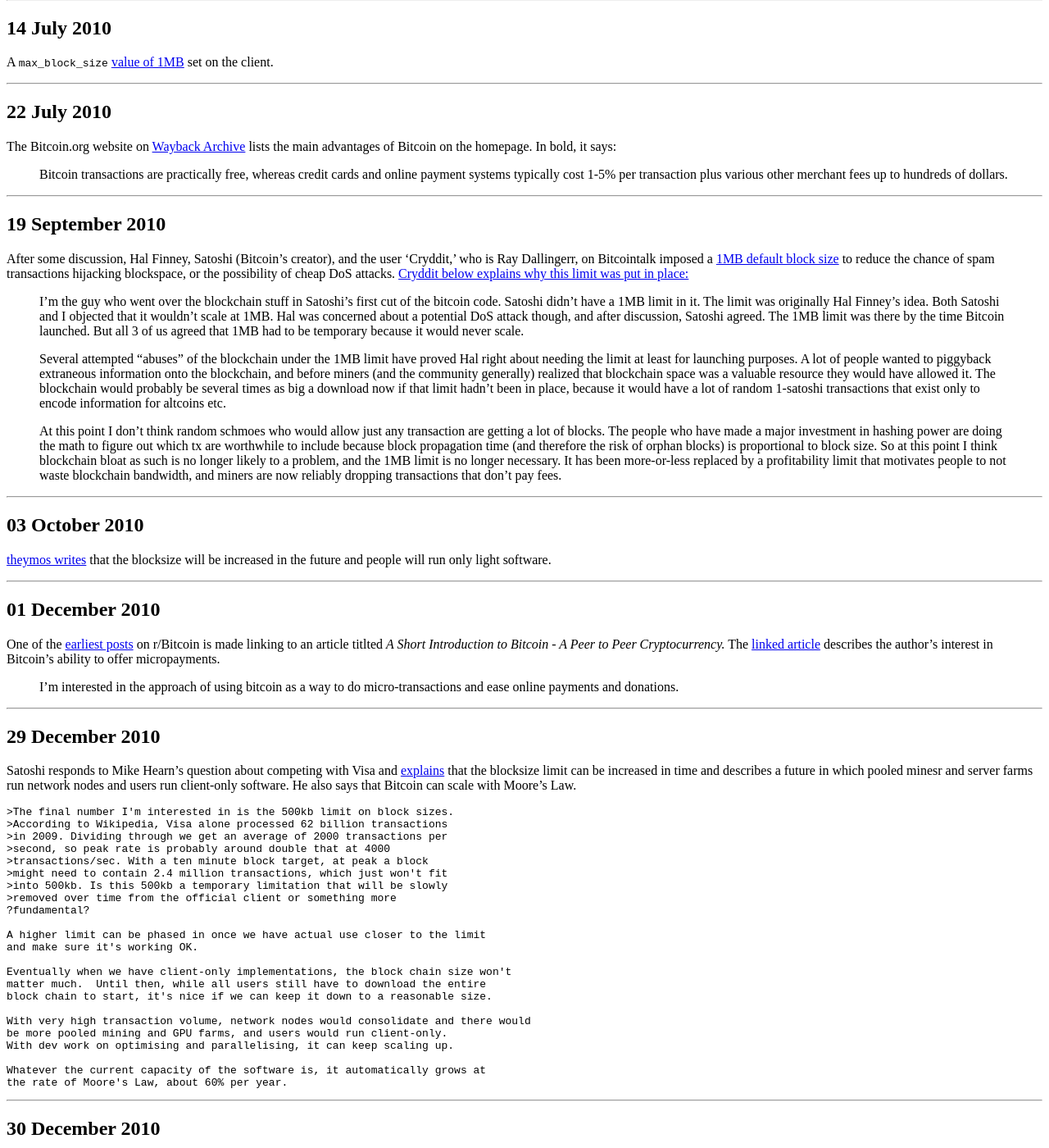
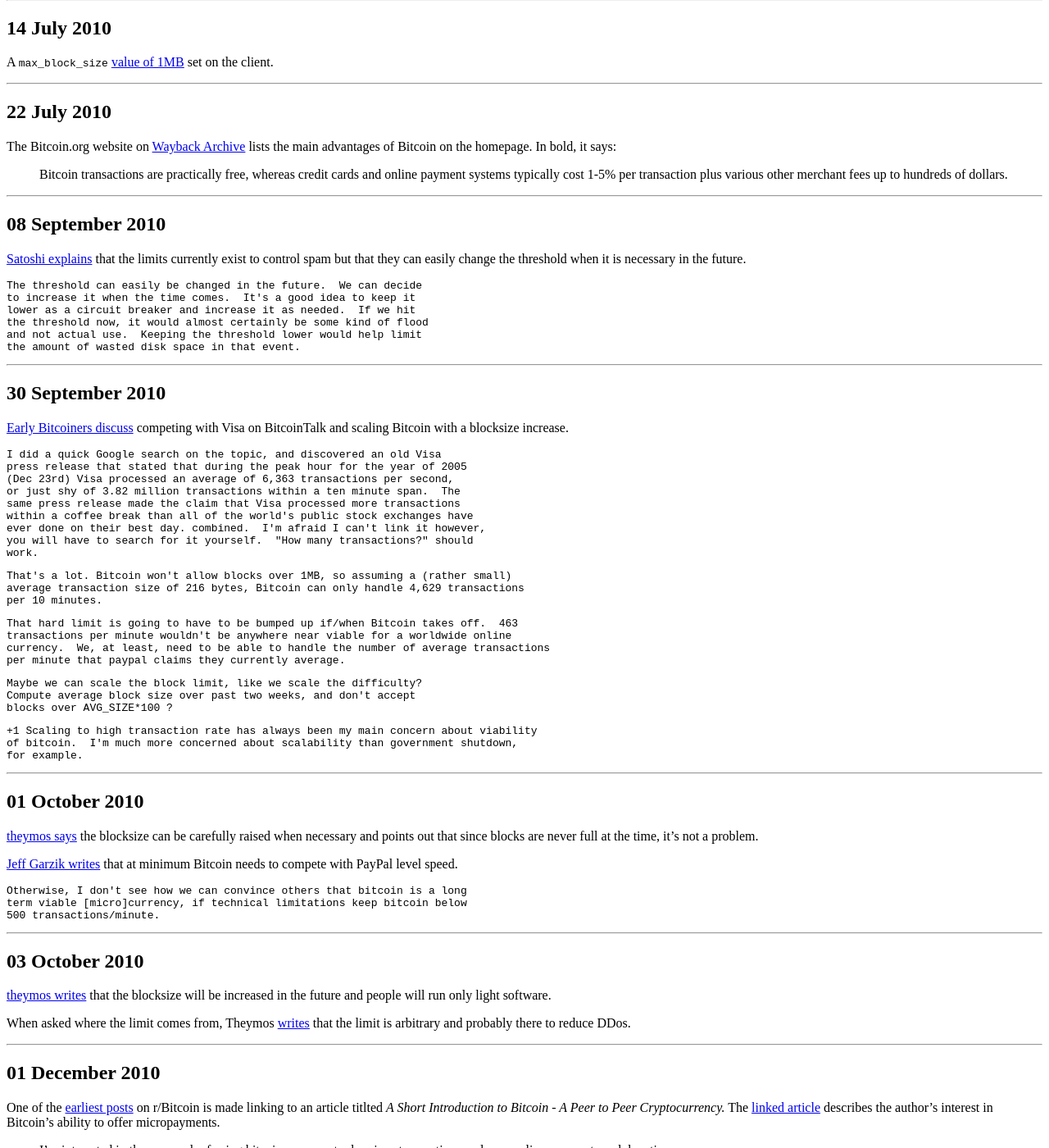
Before and after one commit to derykmakgill/website, a Jekyll site: the page built from testbtc.md, in a window 1280 px wide and 1400 px high, scrolled down 5550 px. Shown: the whole window at 82% size. Built offline with Jekyll 4.4.1, drawn with Linux system fonts in a browser that asks for light colours; a script that is not in the unit is left out; some of the changed text lies outside the part shown.

Commit message:
Update testbtc.md

`````diff
--- a/testbtc.md
+++ b/testbtc.md
@@ -339,21 +339,83 @@
 
 ---
 
-## 19 September 2010
+## 08 September 2010
 
-After some discussion, Hal Finney, Satoshi (Bitcoin’s creator), and the user ‘Cryddit,’ who is Ray Dallingerr, on Bitcointalk imposed a [1MB default block size](https://github.com/bitcoin/bitcoin/commit/172f006020965ae8763a0610845c051ed1e3b522) to reduce the chance of spam transactions hijacking blockspace, or the possibility of cheap DoS attacks. [Cryddit below explains why this limit was put in place:](https://bitcointalk.org/index.php?topic=946236.msg10388435#msg10388435)
+[Satoshi explains](https://bitcointalk.org/index.php?topic=994.msg12237#msg12237) that the limits currently exist to control spam but that they can easily change the threshold when it is necessary in the future.
 
->I'm the guy who went over the blockchain stuff in Satoshi's first cut of the bitcoin code.  Satoshi didn't have a 1MB limit in it. The limit was originally Hal Finney's idea.  Both Satoshi and I objected that it wouldn't scale at 1MB.  Hal was concerned about a potential DoS attack though, and after discussion, Satoshi agreed.  The 1MB limit was there by the time Bitcoin launched.  But all 3 of us agreed that 1MB had to be temporary because it would never scale.
->
->Several attempted "abuses" of the blockchain under the 1MB limit have proved Hal right about needing the limit at least for launching purposes.  A lot of people wanted to piggyback extraneous information onto the blockchain, and before miners (and the community generally) realized that blockchain space was a valuable resource they would have allowed it.  The blockchain would probably be several times as big a download now if that limit hadn't been in place, because it would have a lot of random 1-satoshi transactions that exist only to encode information for altcoins etc.
->
->At this point I don't think random schmoes who would allow just any transaction are getting a  lot of blocks. The people who have made a major investment in hashing power are doing the math to figure out which tx are worthwhile to include because block propagation time (and therefore the risk of orphan blocks) is proportional to block size. So at this point I think blockchain bloat as such is no longer likely to a problem, and the 1MB limit is no longer necessary.  It has been more-or-less replaced by a profitability limit that motivates people to not waste blockchain bandwidth, and miners are now reliably dropping transactions that don't pay fees.
+```
+The threshold can easily be changed in the future.  We can decide
+to increase it when the time comes.  It's a good idea to keep it
+lower as a circuit breaker and increase it as needed.  If we hit
+the threshold now, it would almost certainly be some kind of flood
+and not actual use.  Keeping the threshold lower would help limit
+the amount of wasted disk space in that event.
+```
+
+---
+
+## 30 September 2010
+
+[Early Bitcoiners discuss](https://bitcointalk.org/index.php?topic=1314.msg1461) competing with Visa on BitcoinTalk and scaling Bitcoin with a blocksize increase.
+
+```
+I did a quick Google search on the topic, and discovered an old Visa
+press release that stated that during the peak hour for the year of 2005
+(Dec 23rd) Visa processed an average of 6,363 transactions per second,
+or just shy of 3.82 million transactions within a ten minute span.  The
+same press release made the claim that Visa processed more transactions
+within a coffee break than all of the world's public stock exchanges have
+ever done on their best day. combined.  I'm afraid I can't link it however,
+you will have to search for it yourself.  "How many transactions?" should
+work.
+```
+
+```
+That's a lot. Bitcoin won't allow blocks over 1MB, so assuming a (rather small)
+average transaction size of 216 bytes, Bitcoin can only handle 4,629 transactions
+per 10 minutes.
+```
+
+```
+That hard limit is going to have to be bumped up if/when Bitcoin takes off.  463
+transactions per minute wouldn't be anywhere near viable for a worldwide online
+currency.  We, at least, need to be able to handle the number of average transactions
+per minute that paypal claims they currently average.
+```
+
+```
+Maybe we can scale the block limit, like we scale the difficulty?
+Compute average block size over past two weeks, and don't accept
+blocks over AVG_SIZE*100 ?
+```
+
+```
++1 Scaling to high transaction rate has always been my main concern about viability
+of bitcoin.  I'm much more concerned about scalability than government shutdown,
+for example.
+````
+
+---
+
+## 01 October 2010
+
+[theymos says](https://bitcointalk.org/index.php?topic=1314.msg14795#msg14795) the blocksize can be carefully raised when necessary and points out that since blocks are never full at the time, it's not a problem.
+
+[Jeff Garzik writes](https://bitcointalk.org/index.php?topic=1314.msg14911#msg14911) that at minimum Bitcoin needs to compete with PayPal level speed.
+
+```
+Otherwise, I don't see how we can convince others that bitcoin is a long
+term viable [micro]currency, if technical limitations keep bitcoin below
+500 transactions/minute.
+```
 
 ---
 
 ## 03 October 2010
 
 [theymos writes](https://bitcointalk.org/index.php?topic=1314.msg15143#msg15143) that the blocksize will be increased in the future and people will run only light software.
+
+When asked where the limit comes from, Theymos [writes](https://bitcointalk.org/index.php?topic=1314.msg15122#msg15122) that the limit is arbitrary and probably there to reduce DDos.
 
 ---
 
@@ -1090,6 +1152,18 @@
 
 ---
 
+## 07 February 2015
+
+[‘Cryddit,’ who is Ray Dallinger,](https://bitcointalk.org/index.php?topic=946236.msg10388435#msg10388435) explains on BitcoinTalk why Satoshi imposed a [1MB default block size]() to reduce the chance of spam transactions hijacking blockspace, or the possibility of cheap DoS attacks.
+
+>I'm the guy who went over the blockchain stuff in Satoshi's first cut of the bitcoin code.  Satoshi didn't have a 1MB limit in it. The limit was originally Hal Finney's idea.  Both Satoshi and I objected that it wouldn't scale at 1MB.  Hal was concerned about a potential DoS attack though, and after discussion, Satoshi agreed.  The 1MB limit was there by the time Bitcoin launched.  But all 3 of us agreed that 1MB had to be temporary because it would never scale.
+>
+>Several attempted "abuses" of the blockchain under the 1MB limit have proved Hal right about needing the limit at least for launching purposes.  A lot of people wanted to piggyback extraneous information onto the blockchain, and before miners (and the community generally) realized that blockchain space was a valuable resource they would have allowed it.  The blockchain would probably be several times as big a download now if that limit hadn't been in place, because it would have a lot of random 1-satoshi transactions that exist only to encode information for altcoins etc.
+>
+>At this point I don't think random schmoes who would allow just any transaction are getting a  lot of blocks. The people who have made a major investment in hashing power are doing the math to figure out which tx are worthwhile to include because block propagation time (and therefore the risk of orphan blocks) is proportional to block size. So at this point I think blockchain bloat as such is no longer likely to a problem, and the 1MB limit is no longer necessary.  It has been more-or-less replaced by a profitability limit that motivates people to not waste blockchain bandwidth, and miners are now reliably dropping transactions that don't pay fees.
+
+---
+
 ## 05 May 2015
 
 Gavin Andresen writes another article on [increasing the blocksize](http://gavinandresen.ninja/block-size-and-miner-fees-again) and Coinbase Tweets their [support for the article.](https://twitter.com/coinbase/status/595741967759335426)
`````
